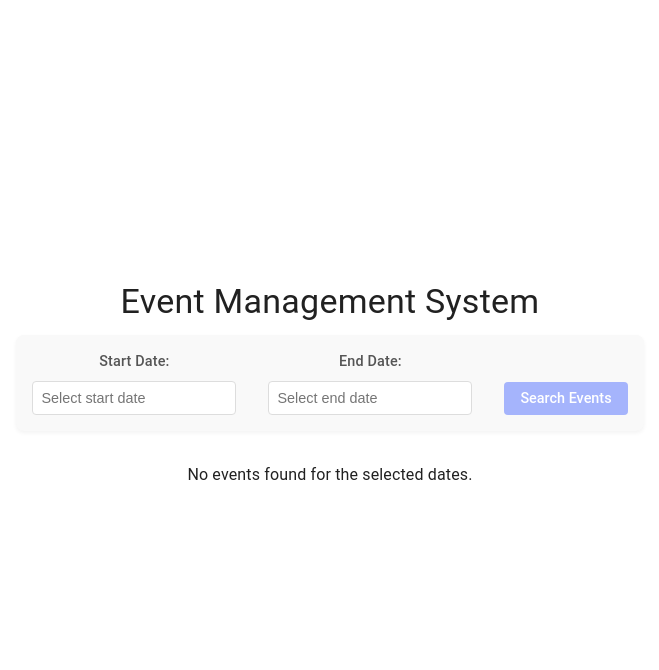
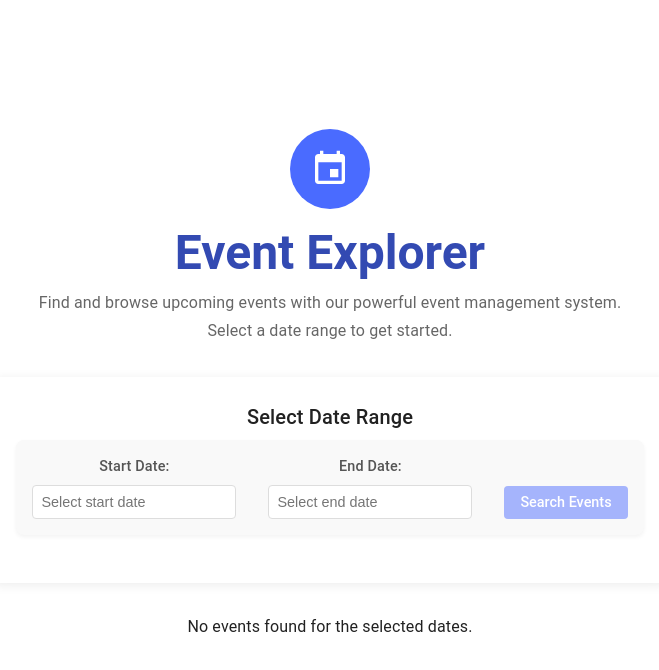
Before and after one commit to virgi1974/react-ticketing-app, a React (Vite) app: page / in a window 1280 px wide. Shown: the top 670 px of the page, without its empty margins (310-969 px from the left). Built offline with nearby package versions, Linux system fonts and the light colour scheme.

Commit message:
Basic header component

```diff
--- a/src/App.jsx
+++ b/src/App.jsx
@@ -4,6 +4,7 @@ import "./App.css";
 import DateRangePicker from "./components/DateRangePicker";
 import EventsList from "./components/EventsList";
 import { fetchEvents } from "./utils/api";
+import Header from './components/Header';
 
 function App() {
   const [events, setEvents] = useState([]);
@@ -76,14 +77,31 @@ function App() {
   };
 
   return (
-    <Container maxWidth="lg" sx={{ py: 4 }}>
-      <Typography variant="h4" component="h1" gutterBottom>
-        Event Management System
+    <Box>
+      <Container maxWidth="lg">
+        <Header />
+        <Box
+          sx={{
+            p: 3,
+            borderRadius: 2,
+            backgroundColor: 'white',
+            boxShadow: '0 2px 12px rgba(0,0,0,0.08)',
+            mb: 4
+          }}
+        >
+          <Typography variant="h6" component="h2" gutterBottom>
+            Select Date Range
           </Typography>
-
-      <Box mb={4}>
           <DateRangePicker onDateChange={handleDateChange} />
         </Box>
+
+        {!loading && !error && events.length > 0 && (
+          <Box sx={{ mb: 3 }}>
+            <Typography variant="body1">
+              Showing {events.length} events
+            </Typography>
+          </Box>
+        )}
 
         <EventsList events={events} loading={loading} error={error} />
 
@@ -101,6 +119,7 @@ function App() {
           />
         )}
       </Container>
+    </Box>
   );
 }
 
--- /dev/null
+++ b/src/components/Header.jsx
@@ -0,0 +1,45 @@
+import { Box, Typography } from '@mui/material';
+import EventIcon from '@mui/icons-material/Event';
+
+const Header = () => {
+  return (
+    <Box
+      sx={{
+        textAlign: 'center',
+        mb: 4,
+        display: 'flex',
+        flexDirection: 'column',
+        alignItems: 'center'
+      }}
+    >
+      <Box
+        sx={{
+          backgroundColor: 'primary.main',
+          borderRadius: '50%',
+          p: 2,
+          mb: 2,
+          display: 'flex',
+          justifyContent: 'center',
+          alignItems: 'center',
+          width: 80,
+          height: 80
+        }}
+      >
+        <EventIcon sx={{ fontSize: 40, color: 'white' }} />
+      </Box>
+      <Typography
+        variant="h3"
+        component="h1"
+        sx={{ fontWeight: 700, color: 'primary.dark' }}
+      >
+        Event Explorer
+      </Typography>
+      <Typography variant="subtitle1" color="text.secondary" sx={{ mt: 1, maxWidth: 600, mx: 'auto' }}>
+        Find and browse upcoming events with our powerful event management system.
+        Select a date range to get started.
+      </Typography>
+    </Box>
+  );
+};
+
+export default Header;
```
Lines whose indentation alone changed are shown as unchanged.
